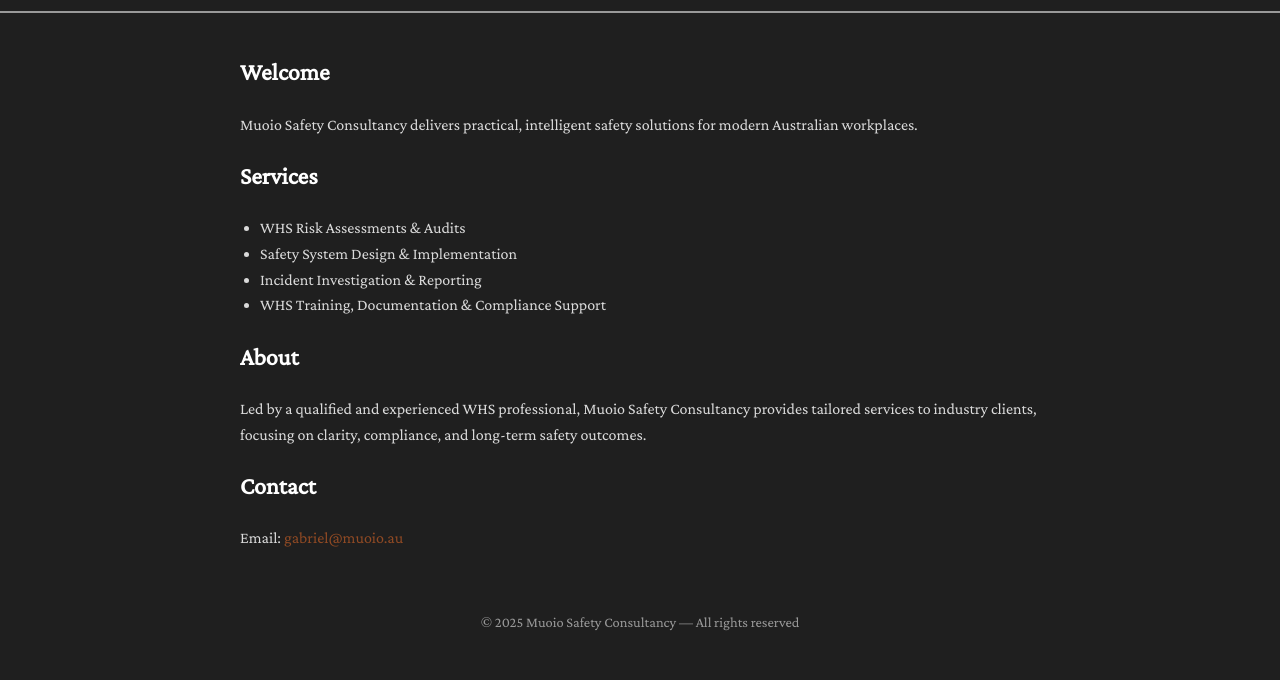
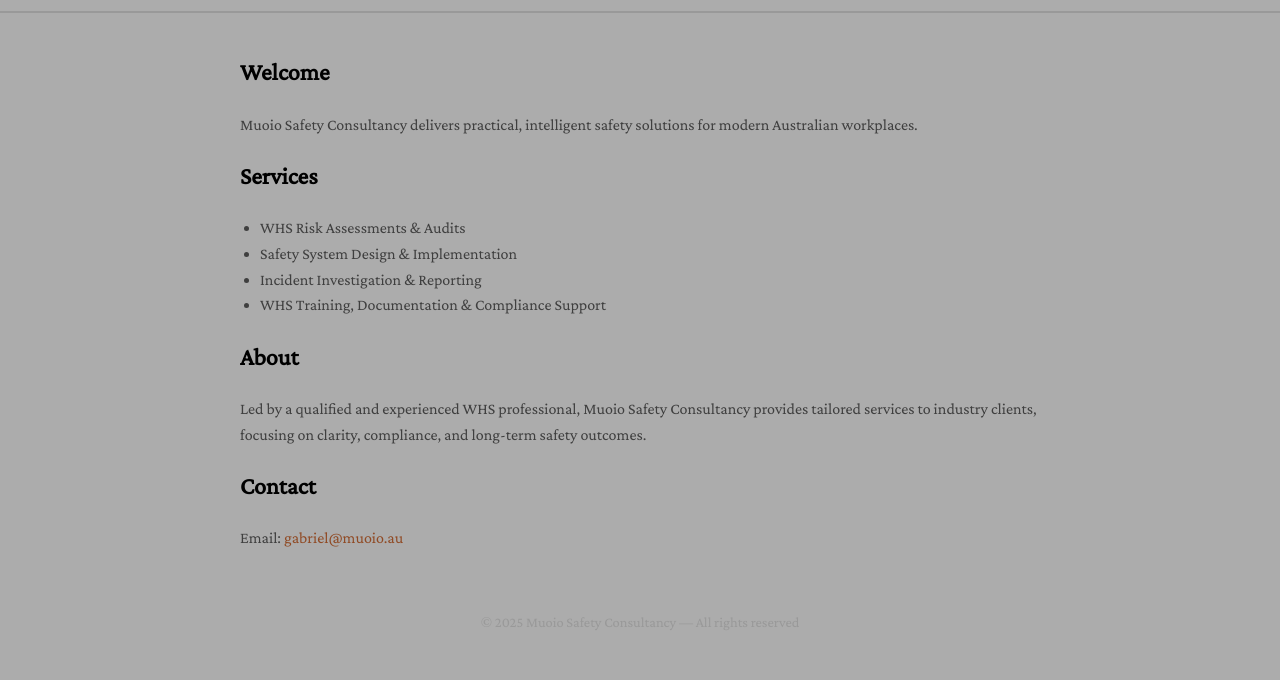
Before and after one commit to Gabriel-Muoio/muoio-safety-consultancy, a plain HTML site: page index.html in a window 1280 px wide. Shown: the part 120-800 px from the top of the page. Drawn offline with nearby package versions, Linux system fonts and the light colour scheme.

Commit message:
Light
Change back to light background

```diff
--- a/index.html
+++ b/index.html
@@ -9,8 +9,9 @@
     :root {
       --bronze: #904a24;
       --white: #ffffff;
-      --text: #dadada;
-      --background: #1f1f1f; /* Try ,3a3a3a 333, 404040 etc. */
+      --black:#000000;
+      --text: #3f3f3f;
+      --background: #acacac; /* Try ,3a3a3a 333, 404040 etc. */
       --muted: #999;
     }
 
@@ -42,7 +43,7 @@
     }
 
     h1, h2 {
-      color: var(--white);
+      color: var(--black);
     }
 
     footer {
```
